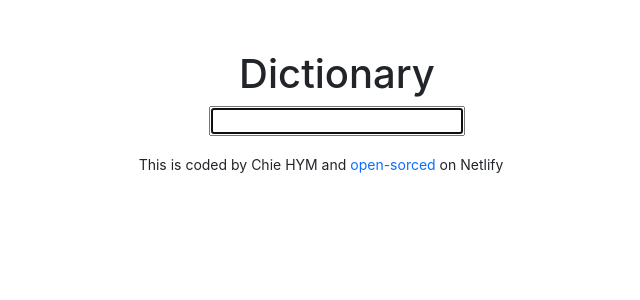
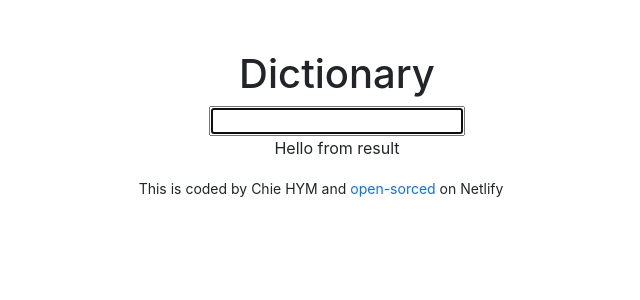
Before and after one commit to hayamania/dictionary_app, a React (Create React App) app: page / in a window 1280 px wide. Shown: the top 300 px of the page, without its empty margins (319-959 px from the left). Built offline with nearby package versions, Linux system fonts and the light colour scheme.

Commit message:
created Result.js

```diff
--- a/src/Dictionary.js
+++ b/src/Dictionary.js
@@ -1,15 +1,18 @@
 import axios from "axios";
 import React, { useState } from "react";
+import Result from "./Result";
 
 export default function Dictionary() {
   let [keyword, SetKeyword] = useState(null);
+  let [result, SetResult] = useState(null);
+
   function searchDictionary(response) {
     console.log(response);
+    SetResult(response.data[0]);
   }
 
   function searchKeyword(event) {
     event.preventDefault();
-    alert(`Searching keyword:${keyword}`);
 
     // Documents: https://github.com/meetDeveloper/freeDictionaryAPI
     let apiUrl = `https://api.dictionaryapi.dev/api/v2/entries/en/${keyword}`;
@@ -26,6 +29,7 @@ export default function Dictionary() {
         <form onSubmit={searchKeyword}>
           <input type="search" autoFocus={true} onChange={updateKeyword} />
         </form>
+        <Result result={result} />
       </div>
     </div>
   );
--- /dev/null
+++ b/src/Result.js
@@ -0,0 +1,10 @@
+import React from "react";
+
+export default function Result(props) {
+  console.log(props.result);
+  return (
+    <div className="Result">
+      <p>Hello from result</p>
+    </div>
+  );
+}
```
